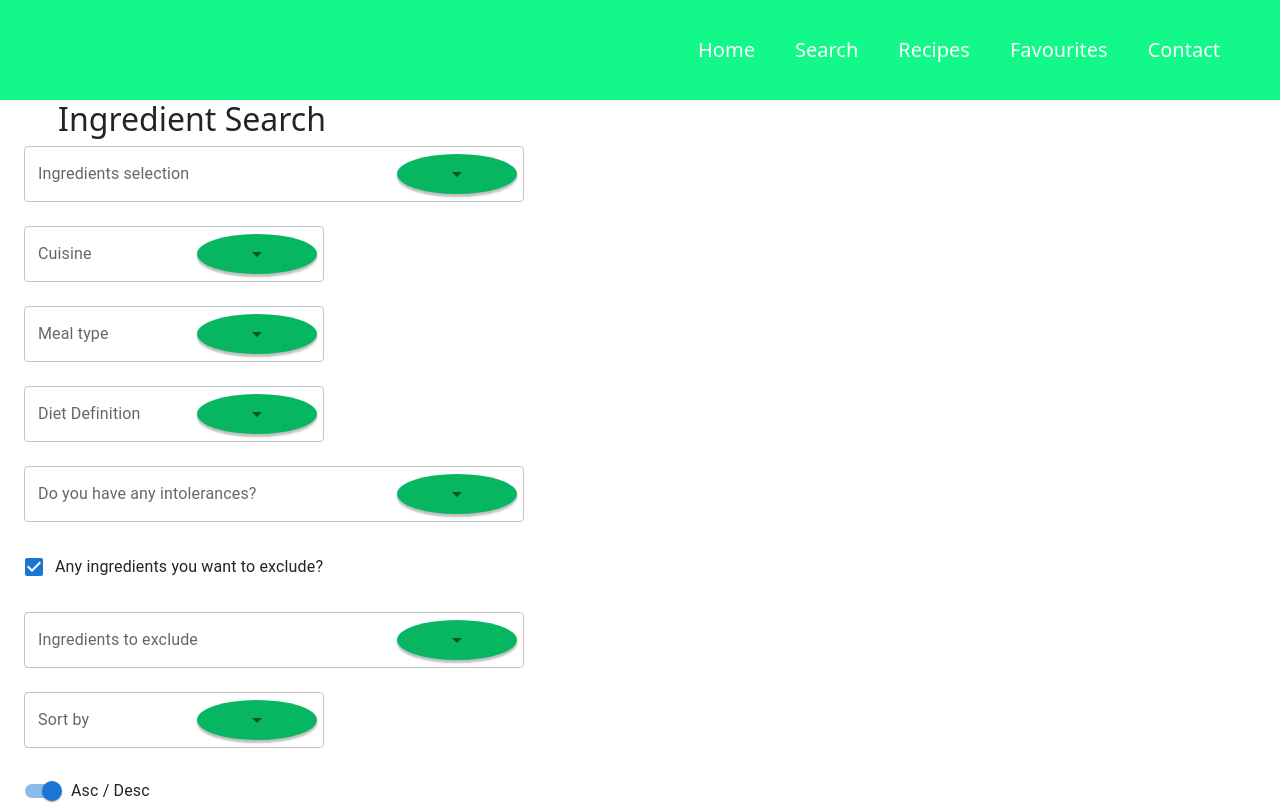
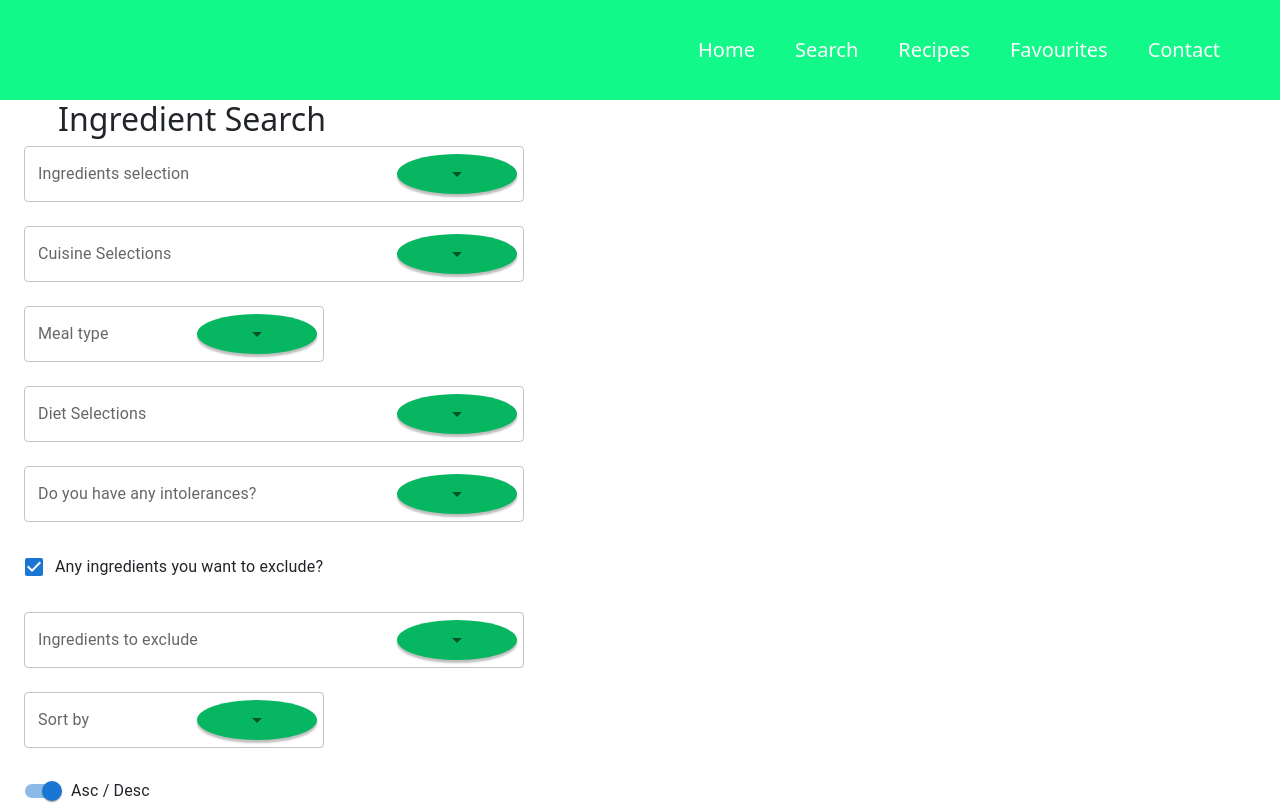
Before and after one commit to koolleeo/Hello-Crumbs-Project, a React (Create React App) app: page /search in a window 1280 px wide. Shown: the top 804 px of the page. Built offline with nearby package versions, Linux system fonts and the light colour scheme.

Commit message:
updated selector components to multiple select, and modified function that builds dynamic url parameters

```diff
--- a/src/pages/SearchPage.js
+++ b/src/pages/SearchPage.js
@@ -57,7 +57,9 @@ const [switchBy, setSwitchBy] = useState([]);
 
 const clickHandler = () => {
 
-// TODO: build api call url parameters based on user input
+// build api call url parameters based on user input
+
+// ingredients selector
 
 let $selectedValues = '&query=';
 
@@ -74,31 +76,29 @@ if(selectedValues===null||selectedValues.length===0) {
 
 };
 
-// TODO: change input to multi selectors
-
-// let $cuisine = '&cuisine=';
-
-// if(cuisine===null||cuisine.length===0) {
-
-//   $cuisine = ``;
-
-// } else {
-
-//   cuisine.forEach((arr, index) => {
-//     $cuisine += index === cuisine.length -1 ? `${arr.cuisine}` : `${arr.cuisine},`
-
-//   })
-// }
+// cuisine selector
 
 let $cuisine = '&cuisine=';
 
-cuisine === null ? $cuisine = '' : $cuisine = `&cuisine=${cuisine.cuisine}`
-
+if(cuisine===null||cuisine.length===0) {
+
+  $cuisine = ``;
+
+} else {
+
+  cuisine.forEach((arr, index) => {
+    $cuisine += index === cuisine.length -1 ? `${arr.cuisine}` : `${arr.cuisine},`
+
+  })
+}
+
+// meal type selector
 
 let $mealType = '&type=';
 
 mealType === null ? $mealType = '' : $mealType = `&type=${mealType.type}`
 
+// intolerances selector
 
 let $intolerance = '&intolerances=';
 
@@ -115,6 +115,7 @@ intolerance.forEach((arr, index) => {
 
 };
 
+// excluded ingredients selector
 
 let $excludedValues = '&excludeIngredients=';
 
@@ -131,10 +132,21 @@ excludedValues.forEach((arr, index) => {
 
 };
 
+// diet selector
+
 let $dietType = '&diet=';
 
-dietType === null ? $dietType = '' : $dietType = `&diet=${dietType.type}`
-
+if(dietType===null||dietType.length===0) {
+
+  $dietType = ``;
+
+} else {
+
+  dietType.forEach((arr, index) => {
+    $dietType += index === dietType.length -1 ? `${arr.type}` : `${arr.type},`
+
+  })
+}
 
 // test output
 console.log($selectedValues, $cuisine, $mealType,$intolerance,$excludedValues,$dietType, switchBy)
@@ -192,17 +204,33 @@ const searchURL = `https://api.spoonacular.com/recipes/complexSearch?addRecipeIn
               {/* cuisine */}
 
               <Autocomplete
-                disablePortal
-                id="combo-box-demo"
+                multiple
+                id="checkboxes-tags-demo"
                 options={topCuisine}
+                disableCloseOnSelect
                 getOptionLabel={(option) => option.cuisine}
                 onChange={(event, newValue) => {
                   event.preventDefault();
                   setCuisine(newValue);
                 }}
-                sx={{ width: 300 }}
+                renderOption={(props, option, { selected }) => (
+                  <li {...props}>
+                    <Checkbox
+                      icon={icon}
+                      checkedIcon={checkedIcon}
+                      style={{ marginRight: 8 }}
+                      checked={selected}
+                    />
+                    {option.cuisine}
+                  </li>
+                )}
+                style={{ width: 500 }}
                 renderInput={(params) => (
-                  <TextField {...params} label="Cuisine" />
+                  <TextField
+                    {...params}
+                    label="Cuisine Selections"
+                    placeholder="Cuisine Selections"
+                  />
                 )}
               />
 
@@ -226,17 +254,33 @@ const searchURL = `https://api.spoonacular.com/recipes/complexSearch?addRecipeIn
               {/* diet definitions */}
 
               <Autocomplete
-                disablePortal
-                id="combo-box"
+                multiple
+                id="checkboxes-tags-demo"
                 options={dietDefinition}
+                disableCloseOnSelect
                 getOptionLabel={(option) => option.type}
                 onChange={(event, newValue) => {
                   event.preventDefault();
-                  setMealType(newValue);
+                  setDietType(newValue);
                 }}
-                sx={{ width: 300 }}
+                renderOption={(props, option, { selected }) => (
+                  <li {...props}>
+                    <Checkbox
+                      icon={icon}
+                      checkedIcon={checkedIcon}
+                      style={{ marginRight: 8 }}
+                      checked={selected}
+                    />
+                    {option.type}
+                  </li>
+                )}
+                style={{ width: 500 }}
                 renderInput={(params) => (
-                  <TextField {...params} label="Diet Definition" />
+                  <TextField
+                    {...params}
+                    label="Diet Selections"
+                    placeholder="Diet Selections"
+                  />
                 )}
               />
 
```
